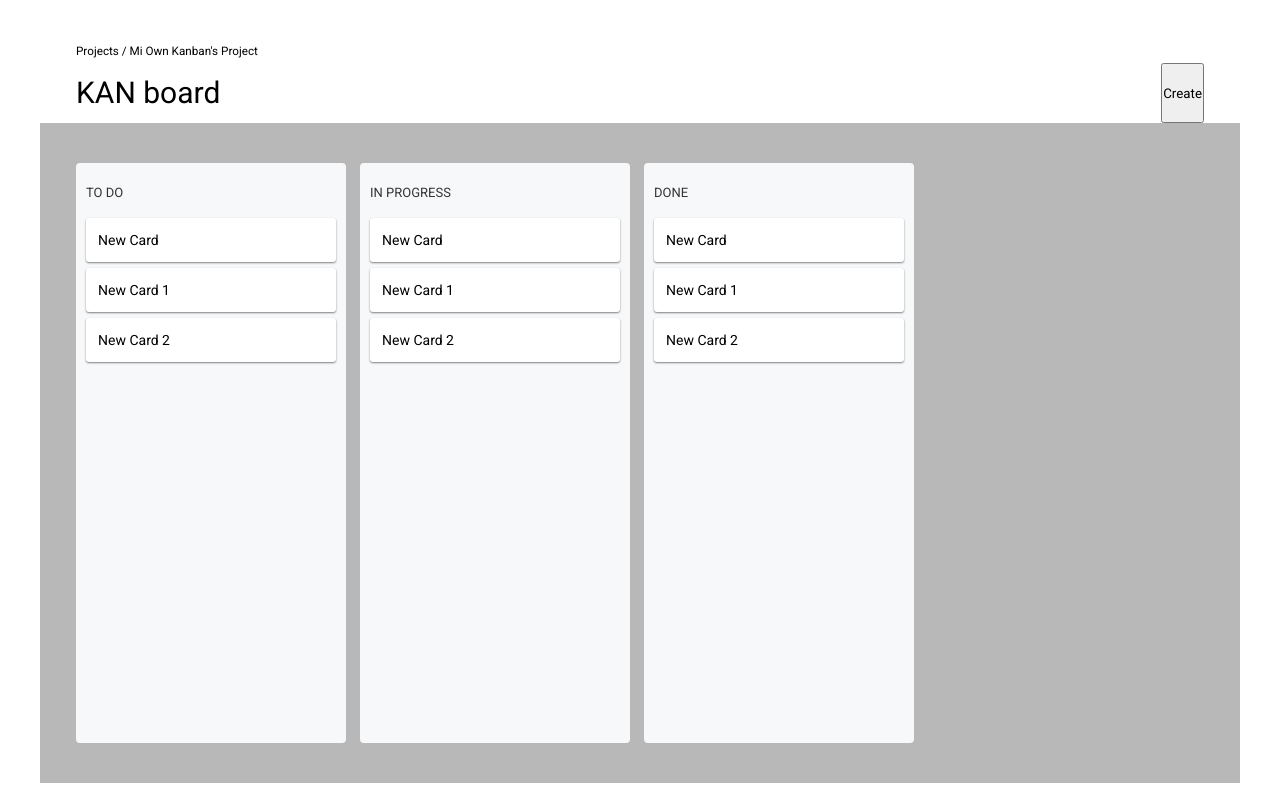
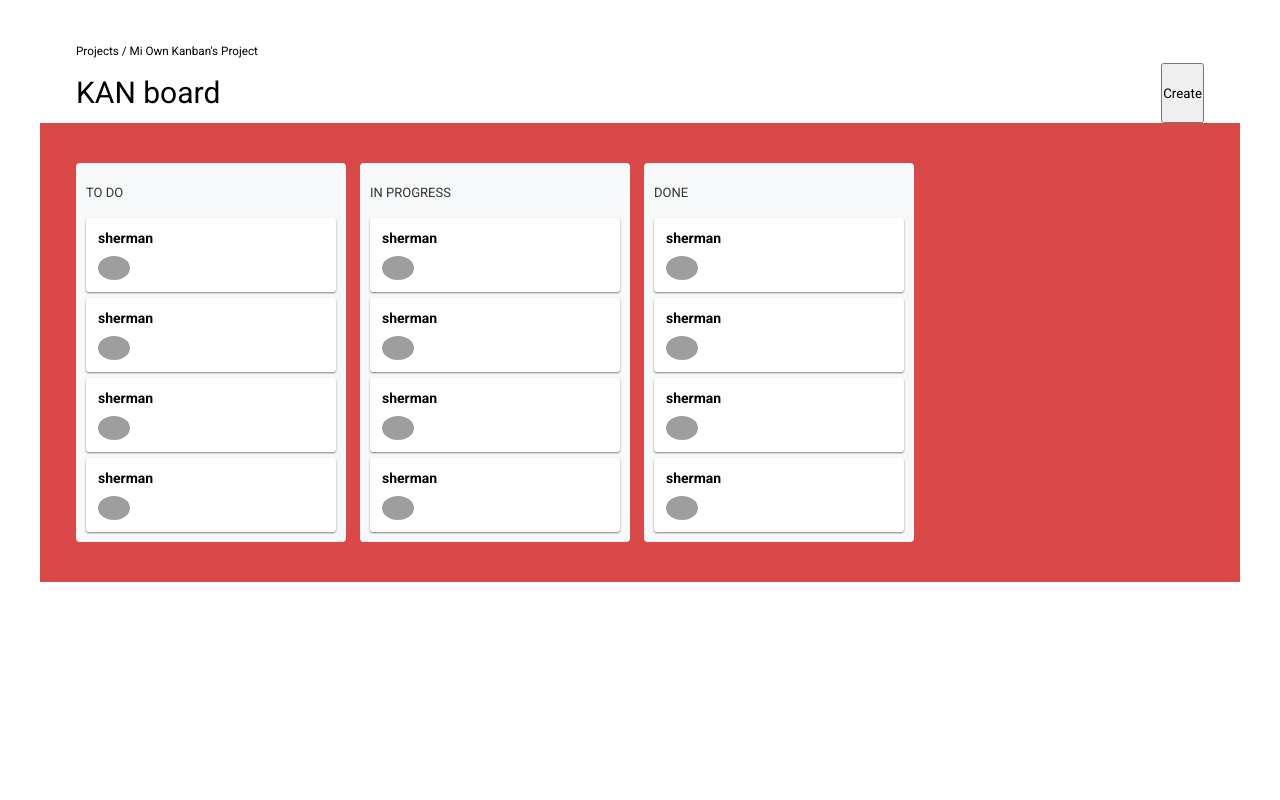
Before and after one commit to ShermanPI/Jira-test, a React (Vite) app: page / in a window 1280 px wide. Built offline with nearby package versions, Linux system fonts and the light colour scheme; grey boxes are pictures that could not be loaded.

Commit message:
The columns render

```diff
--- a/src/App.jsx
+++ b/src/App.jsx
@@ -1,10 +1,8 @@
 import KanbanContainer from './components/KanbanContainer/KanbanContainer'
-import KanbanColumn from './components/KanbanColumn/KanbanColumn'
-import TaskCard from './components/TaskCard/TaskCard'
 import './style/index.css'
 import './style/app.css'
 import CreateTaskModal from './components/CreateTaskModal/CreateTaskModal'
-import cardsStorageManagment from './mock/repositoryPattern'
+import cardsStorageManagment from './services/repositoryPattern'
 
 function App () {
   return (
@@ -17,26 +15,7 @@ function App () {
             <CreateTaskModal buttonClassName='create-modal-btn' submitFunction={cardsStorageManagment.createTaskCard} />
           </div>
         </div>
-        <KanbanContainer>
-          <KanbanColumn title='TO DO'>
-            <TaskCard title='New Card' />
-            <TaskCard title='New Card 1' />
-            <TaskCard title='New Card 2' />
-          </KanbanColumn>
-
-          <KanbanColumn title='IN PROGRESS'>
-            <TaskCard title='New Card' />
-            <TaskCard title='New Card 1' />
-            <TaskCard title='New Card 2' />
-          </KanbanColumn>
-
-          <KanbanColumn title='DONE'>
-            <TaskCard title='New Card' />
-            <TaskCard title='New Card 1' />
-            <TaskCard title='New Card 2' />
-          </KanbanColumn>
-
-        </KanbanContainer>
+        <KanbanContainer columns={[{ name: 'TO DO', id: 'SHERMAN' }, { name: 'IN PROGRESS', id: 'asasf' }, { name: 'DONE', id: 'oidio' }]} />
       </main>
     </>
   )
--- a/src/components/CreateTaskModal/CreateTaskModal.jsx
+++ b/src/components/CreateTaskModal/CreateTaskModal.jsx
@@ -1,7 +1,7 @@
 import useToggle from '../../hooks/useToggle'
 import './style/createTaskModal.css'
 import CloseIcon from '../../assets/SvgIcons/Icons'
-// import cardsStorageManagment from '../../mock/repositoryPattern'
+// import cardsStorageManagment from '../../services/repositoryPattern'
 
 export default function CreateTaskModal ({ buttonClassName, submitFunction }) {
   const [isHidden, toggleIsHidden] = useToggle({ initialValue: false })
@@ -29,25 +29,26 @@ export default function CreateTaskModal ({ buttonClassName, submitFunction }) {
                 <CloseIcon />
               </button>
             </header>
-            <input type='text' className='title-input' name='title' id='title' placeholder='Title' />
+
+            <input type='text' className='title-input' name='title' id='title' placeholder='Title' required />
 
             <div className='input-group'>
               <label htmlFor='task-description'> Description </label>
-              <textarea id='task-description' name='description' placeholder='This is a description' />
+              <textarea id='task-description' name='description' placeholder='This is a description' required />
             </div>
             <div className='input-group'>
               <label htmlFor='tag'> Tags </label>
-              <input type='text' className='input-text-reset' name='title' id='title' placeholder='Tag Name' />
+              <input type='text' className='input-text-reset' name='title' id='tag' placeholder='Tag Name' required />
               <div>hey</div>
               <div>ehy</div>
               <div>hey</div>
             </div>
             <div className='input-group'>
               <label htmlFor='due-time'> Due Date </label>
-              <input type='date' name='due-time' id='due-time' />
+              <input type='date' name='due-time' id='due-time' required />
             </div>
             <div className='input-group'>
-              <label htmlFor='due-time'> Assignee </label>
+              <label htmlFor='Asignee'> Assignee </label>
               <p>sherman</p>
             </div>
             <button type='submit'>Create</button>
--- a/src/components/KanbanColumn/style/KanbanColumn.css
+++ b/src/components/KanbanColumn/style/KanbanColumn.css
@@ -6,9 +6,9 @@
     width: 27rem;
     min-width: 27rem;
     max-width: 27rem;
-    overflow: hidden;
     display: flex;
     flex-direction: column;
+    height: 100%;
 }
 
 .column-title {
--- a/src/components/KanbanContainer/KanbanContainer.jsx
+++ b/src/components/KanbanContainer/KanbanContainer.jsx
@@ -1,9 +1,23 @@
+import { useMemo } from 'react'
+import KanbanColumn from '../KanbanColumn/KanbanColumn'
 import './style/kenbanStyle.css'
+import TaskCard from '..//TaskCard/TaskCard'
+export default function KanbanContainer ({ columns }) {
+  const KanbanColumns = useMemo(
+    () => columns.map(column => {
+      return (
+        <KanbanColumn title={column.name} key={column.key}>
+          <TaskCard title='sherman' />
+          <TaskCard title='sherman' />
+          <TaskCard title='sherman' />
+          <TaskCard title='sherman' />
+        </KanbanColumn>
+      )
+    }), [columns])
 
-export default function KanbanContainer ({ children }) {
   return (
     <section className='kenban-container'>
-      {children}
+      {KanbanColumns}
     </section>
   )
 }
--- a/src/components/KanbanContainer/style/kenbanStyle.css
+++ b/src/components/KanbanContainer/style/kenbanStyle.css
@@ -1,9 +1,9 @@
 .kenban-container{
-    background-color: #00000047;
-    height: 100%;
+    background-color: #d94747;
+    max-height: 100%;
     width: 100%;
-    overflow-x: auto;
     padding: 4rem 3.6rem;
     display: flex;
     gap: 1.4rem;
+    overflow: auto;
 }
--- a/src/components/TaskCard/Style/TaskCard.css
+++ b/src/components/TaskCard/Style/TaskCard.css
@@ -2,16 +2,54 @@
     width: 100%;
     background-color: #ffffff;
     border-radius: 0.3rem;
-    padding: 1.4rem 1.2rem;
+    padding: 1.2rem;
     box-shadow: 0px 1px 2px 0px rgba(0, 0, 0, 0.49);
     cursor: pointer;
+    display: flex;
+    flex-direction: column;
+    transition: all 0.3s ease;
+    gap: 1rem;
 }
 
 .task-card-cotainer:hover{
-    background-color: #0000000d;
+    background-color: #00000012;
 }
 
 .task-card-title{
     font-size: 1.4rem;
-    font-weight: normal;
+    /* font-weight: normal; */
 }
+
+.tags-container {
+    display: flex;
+    gap: 0.4rem;
+    list-style: none;
+    flex-wrap: wrap;
+}
+
+.tags-container p{
+    font-size: 1.3rem;
+}
+
+.tag-item{
+    background-color: #f1f2f4;
+    padding: 0.2rem 0.6rem;
+    border-radius: 0.2rem;
+}
+
+.asignee-container{
+    display: flex;
+    justify-content: space-between;
+    align-items: center;
+}
+
+.asignee-container p{
+    font-size: 1.4rem;
+}
+
+.asignee-img{
+    display: flex;
+    width: 3.2rem;
+    border-radius: 100%;
+    overflow: hidden;
+}
--- a/src/components/TaskCard/TaskCard.jsx
+++ b/src/components/TaskCard/TaskCard.jsx
@@ -1,9 +1,27 @@
 import './Style/TaskCard.css'
 
-export default function TaskCard ({ title }) {
+export default function TaskCard ({ title, tags, asigneeName }) {
   return (
     <div className='task-card-cotainer'>
-      <h4 className='task-card-title'>{title}</h4>
+      <b className='task-card-title'>{title}</b>
+
+      {tags &&
+        <ul className='tags-container'>
+          {tags.map(el => {
+            return <li className='tag-item' key={el.id}><p>{el.name}</p></li>
+          })}
+        </ul>}
+
+      <div className='task-container'>
+
+        <div className='asignee-container'>
+          <div className='asignee-img'>
+            <img src={`https://unavatar.io/${asigneeName}`} alt='asignee profile picture' />
+          </div>
+          <p>{asigneeName}</p>
+        </div>
+
+      </div>
     </div>
   )
 }
--- a/src/mock/repositoryPattern.js
+++ b/src/services/repositoryPattern.js
@@ -5,12 +5,13 @@ const CardTaskRepositoryPattern = {
     if (!window.localStorage.getItem('cards')) window.localStorage.setItem('cards', '[]')
     const localStorageCards = window.localStorage.getItem('cards')
 
-    const newCardInfoJson = JSON.stringify({ id, title, description, tags, asignee, dueDate })
+    const newCard = { id, title, description, tags, asignee, dueDate, status: 'TO DO' }
+    const newCardInfoJson = JSON.stringify(newCard)
     const cards = JSON.parse(localStorageCards)
     cards.push(newCardInfoJson)
     window.localStorage.setItem('cards', JSON.stringify(cards))
   },
-  getTaskCards () {
+  getAllTaskCards () {
     if (!window.localStorage.getItem('cards')) window.localStorage.setItem('cards', '[]')
     const localStorageCards = window.localStorage.getItem('cards')
     const cards = JSON.parse(localStorageCards)
@@ -20,17 +21,17 @@ const CardTaskRepositoryPattern = {
 
     return totalParseCards
   },
-  updateTaskCard ({ id, title, description, tags, asignee, dueDate }) {
-    const cards = this.getTaskCards()
+  updateTaskCard ({ id, title, description, tags, asignee, dueDate, status }) {
+    const cards = this.getAllTaskCards()
     const indexToEdit = cards.findIndex((el) => el.id === id)
-    cards[indexToEdit] = { id, title, description, tags, asignee, dueDate }
+    cards[indexToEdit] = { id, title, description, tags, asignee, dueDate, status }
     const totalStringifyCards = cards.map(el => {
       return JSON.stringify(el)
     })
     window.localStorage.setItem('cards', JSON.stringify(totalStringifyCards))
   },
   deleteTaskCard ({ id }) {
-    const cards = this.getTaskCards()
+    const cards = this.getAllTaskCards()
     const indexToDelete = cards.findIndex((el) => el.id === id)
     if (indexToDelete === -1) return -1
     cards.splice(indexToDelete, 1)
@@ -38,11 +39,17 @@ const CardTaskRepositoryPattern = {
       return JSON.stringify(el)
     })
     window.localStorage.setItem('cards', JSON.stringify(newCards))
+  },
+  getTaskCardsWithStatus ({ status = 'TO DO' }) {
+    const cards = this.getAllTaskCards()
+    const cardsWithStatus = cards.filter(el => el.status === status)
+    return cardsWithStatus
   }
 }
 
 const cardsStorageManagment = CardTaskRepositoryPattern
 
-CardTaskRepositoryPattern.deleteTaskCard({ id: 'cba428aa-412c-4403-a8d4-10fd4f3f05f8' })
+console.log(CardTaskRepositoryPattern.getTaskCardsWithStatus({ status: 'DONE' }))
+CardTaskRepositoryPattern.updateTaskCard({ id: '009b2e4d-f16a-41e8-8f07-922e0e60f90b', title: 'haosld', description: 'esto se suna descrips ciajs', tags: [], asignee: 'sheshe', status: 'DONE' })
 
 export default cardsStorageManagment
```
Also changed, not shown: src/components/KanbanContainer/hooks/useCards.js (added, +14 -0 lines), src/style/index.css (+26 -5 lines), 1 other file (tests, documents, lock files or other folders).
